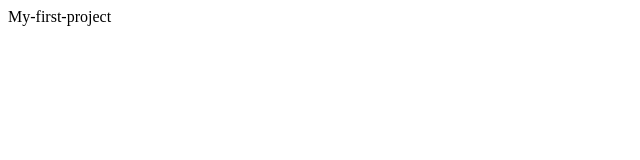
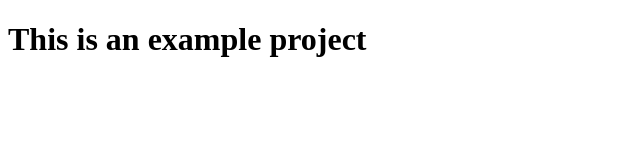
Before and after one commit to GreenJesus-fullstack/my-first-Project, a plain HTML site: page index.html in a window 1280 px wide. Shown: the whole page, without its empty margins (0-640 px from the left). Drawn offline with Linux system fonts and the light colour scheme.

Commit message:
add index file

```diff
--- a/index.html
+++ b/index.html
@@ -1 +1,11 @@
-<h> My-first-project </h>
+<!DOCTYPE html>
+<html lang="en">
+  <head>
+    <meta charset="UTF-8" />
+    <meta name="viewport" content="width=device-width, initial-scale=1.0" />
+    <title>Document</title>
+  </head>
+  <body>
+    <h1>This is an example project</h1>
+  </body>
+</html>
```
